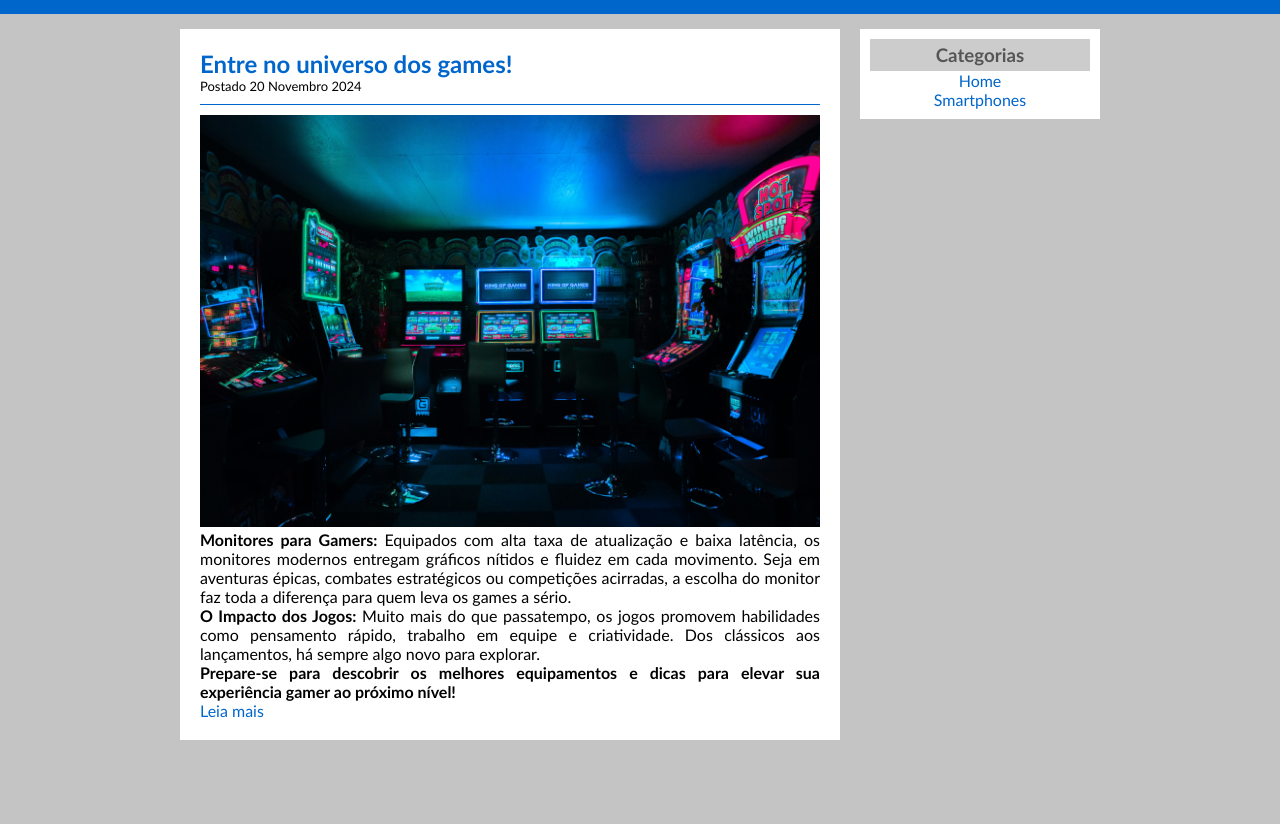
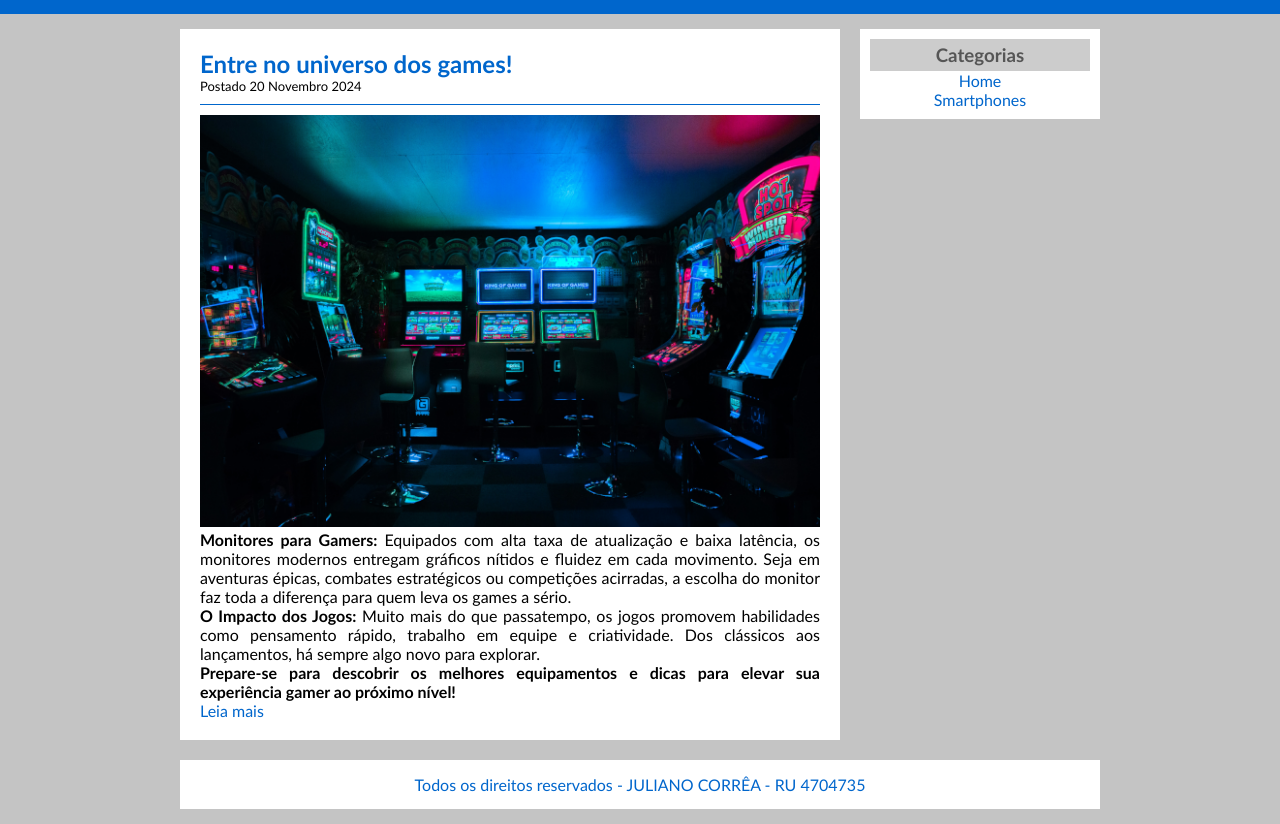
Before and after one commit to JulianocAlmeida/projetotecnologica-juliano, a plain HTML site: page Jogos.html in a window 1280 px wide. Shown: the part 153-977 px from the top of the page. Before the commit the page ends 913 px from the top, so only its background shows below. Drawn offline with Linux system fonts and the light colour scheme.

Commit message:
Update Jogos.html

```diff
--- a/Jogos.html
+++ b/Jogos.html
@@ -52,5 +52,12 @@
             <a href="Smartphones.html">Smartphones</a><br>
 
         </div>
+            </div>
+
+        <div id="footer">
+            Todos os direitos reservados - JULIANO CORRÊA - RU 4704735
+        </div>
+
+    </div>
 </body>
 </html>
```
